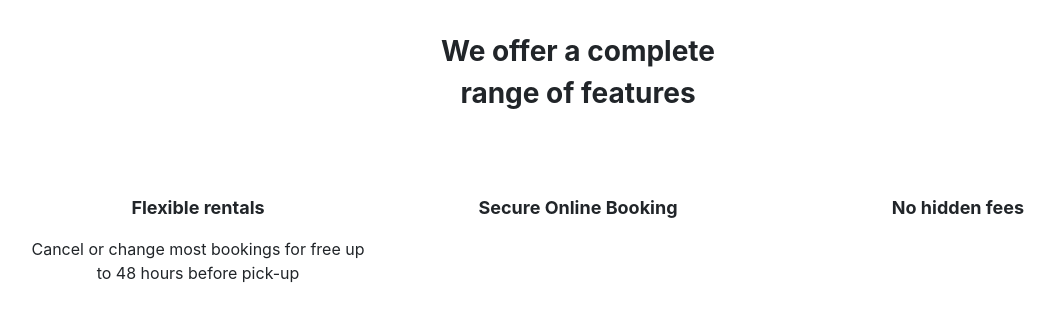
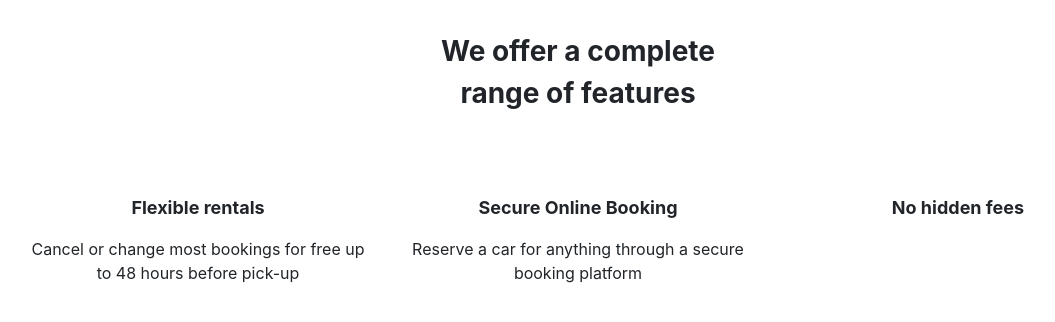
Before and after one commit to Bogdan00766/Car-Rental-Yii-framework-web-app, a PHP site: page /index.php?page=features in a window 1280 px wide. Shown: the part 86-408 px from the top of the page, without its empty margins (62-1117 px from the left). Run offline with PHP 8.4, Linux system fonts and the light colour scheme; some libraries are stand-ins or nearby versions.

Commit message:
put text for secure online booking

```diff
--- a/Stage2/pages/features.php
+++ b/Stage2/pages/features.php
@@ -24,6 +24,9 @@
             <p class= "title">
                 Secure Online Booking
             </p>
+            <p>
+                Reserve a car for anything through a secure booking platform
+            </p>
         </div>
         <div class ="col-4 icon-column">
             <i class="fas fa-tag fa-3x icon-theme"></i>
```
